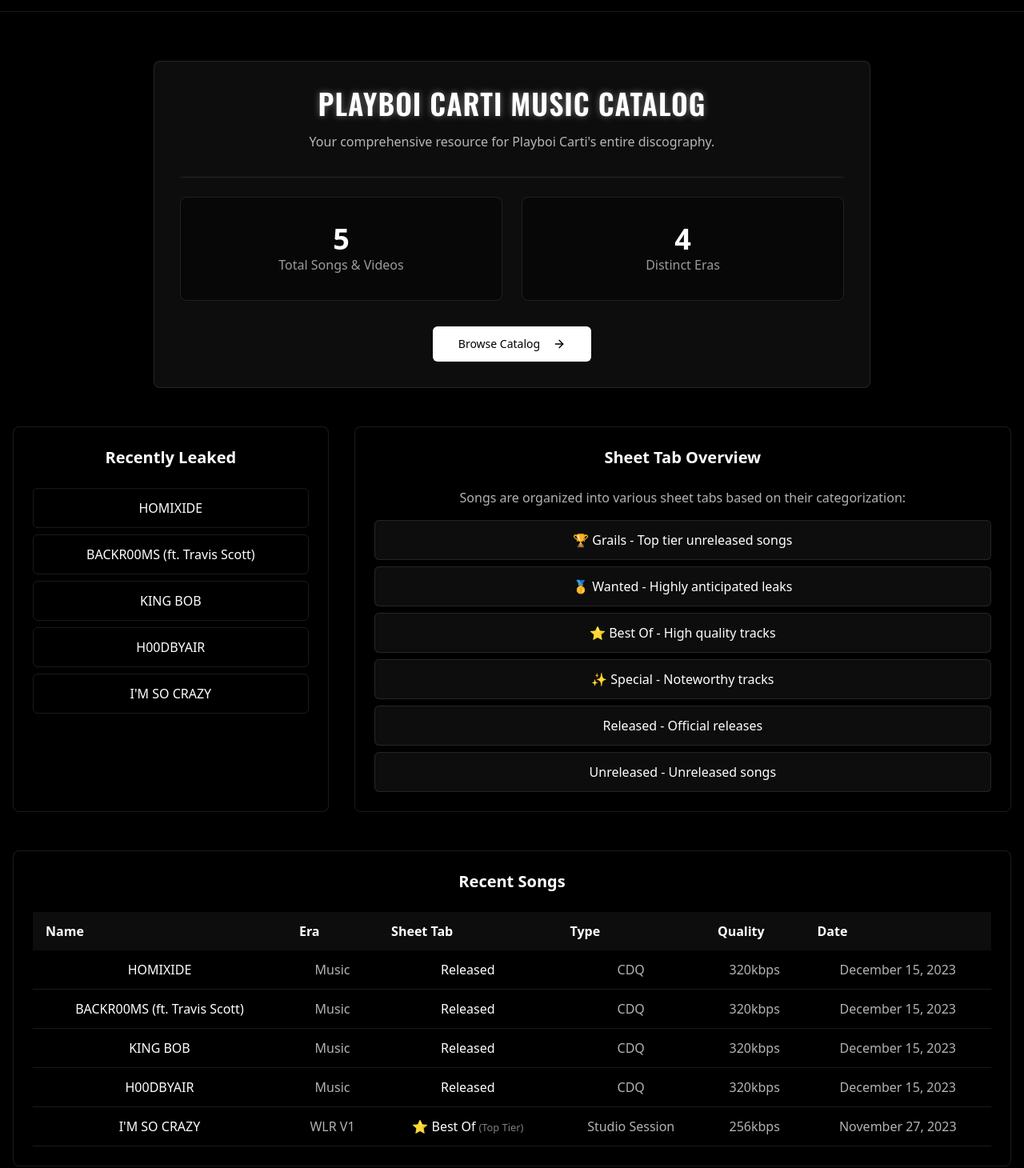
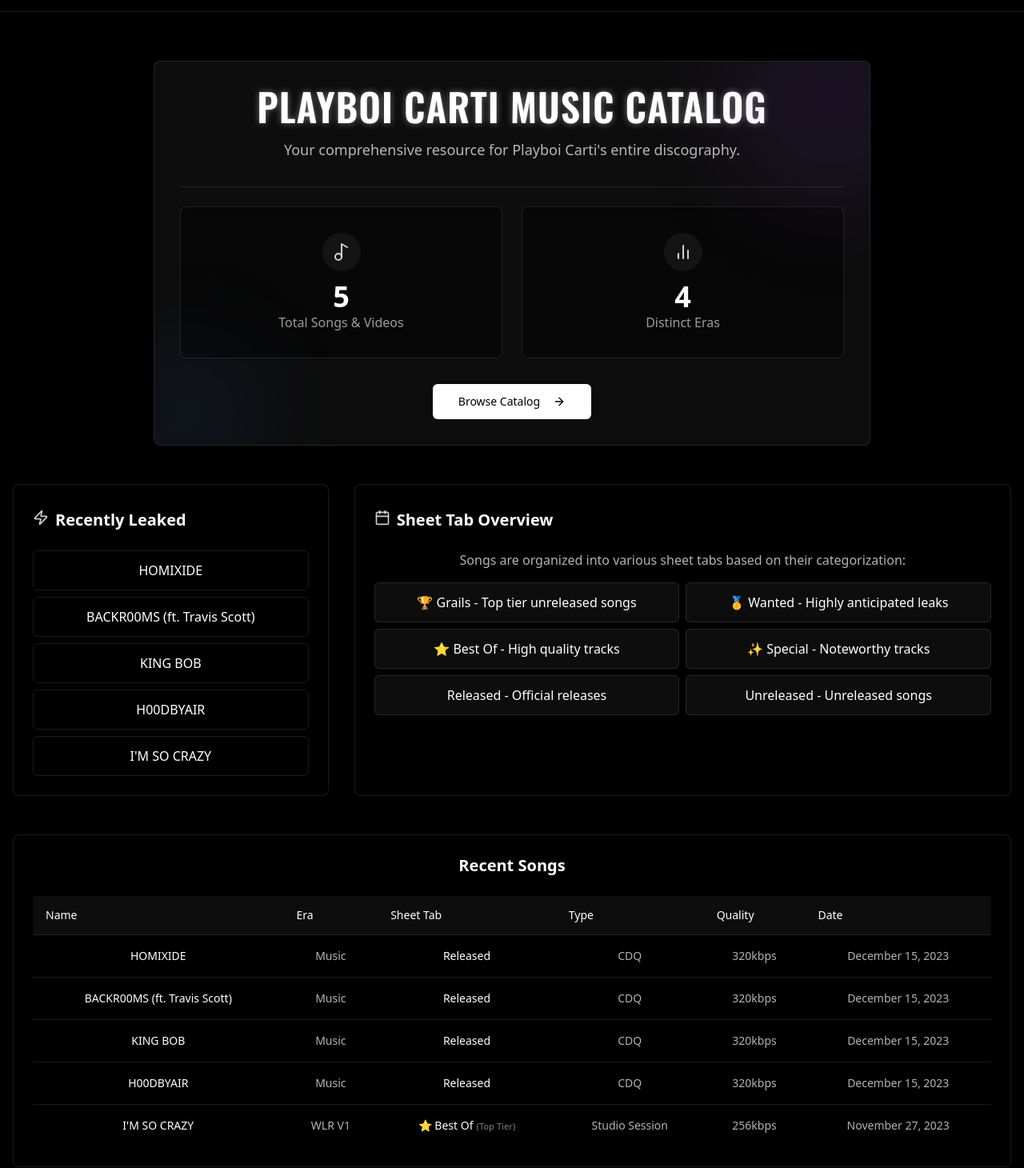
Before and after one commit to chuckdevelops/hello-ui-feedback, a React (Vite) app: page / in a window 1280 px wide. Shown: the part 52-1512 px from the top of the page at 80% size. Built offline with nearby package versions, Linux system fonts and the light colour scheme.

Commit message:
Improve homepage design and layout
This commit improves the overall design and layout of the homepage, maintaining the existing structure and essence.

```diff
--- a/src/pages/Index.tsx
+++ b/src/pages/Index.tsx
@@ -6,8 +6,10 @@ import Header from '../components/Header';
 import Footer from '../components/Footer';
 import { Card, CardHeader, CardContent } from '@/components/ui/card';
 import { Button } from '@/components/ui/button';
+import { Separator } from '@/components/ui/separator';
+import { Table, TableHeader, TableRow, TableHead, TableBody, TableCell } from '@/components/ui/table';
 import { albums } from '@/data/albums';
-import { ArrowRight } from 'lucide-react';
+import { ArrowRight, Music2, BarChart2, Calendar, Zap } from 'lucide-react';
 
 // Mock data for recent songs
 const recentSongs = [
@@ -45,22 +47,31 @@ const Index = () => {
         <Header />
         <main className="flex-grow container mx-auto px-4 py-8 mt-8 fade-in">
           {/* Hero Section */}
-          <div className="glass rounded-lg p-8 mb-12 mx-auto max-w-4xl scale-in">
-            <h1 className="text-4xl font-bold mb-4 carti-font text-center text-glow">PLAYBOI CARTI MUSIC CATALOG</h1>
-            <p className="text-center text-white/70 mb-8 max-w-xl mx-auto">
+          <div className="glass rounded-lg p-8 mb-12 mx-auto max-w-4xl scale-in relative overflow-hidden">
+            <div className="absolute -top-20 -right-20 w-64 h-64 rounded-full bg-purple-500/10 blur-3xl pointer-events-none"></div>
+            <div className="absolute -bottom-10 -left-10 w-40 h-40 rounded-full bg-blue-500/10 blur-3xl pointer-events-none"></div>
+
+            <h1 className="text-4xl md:text-5xl font-bold mb-4 carti-font text-center text-glow">PLAYBOI CARTI MUSIC CATALOG</h1>
+            <p className="text-center text-white/70 mb-8 max-w-xl mx-auto text-base md:text-lg">
               Your comprehensive resource for Playboi Carti's entire discography.
             </p>
-            <hr className="my-6 border-white/10" />
+            <Separator className="my-6 bg-white/10" />
 
             <div className="grid grid-cols-1 sm:grid-cols-2 gap-6 mb-8">
-              <Card className="bg-black/40 border border-white/10 text-white card-glow">
+              <Card className="bg-black/40 border border-white/10 text-white card-glow hover:bg-black/50 transition-colors">
                 <CardContent className="text-center py-8 flex flex-col items-center">
+                  <div className="w-12 h-12 rounded-full bg-white/5 flex items-center justify-center mb-3">
+                    <Music2 className="w-6 h-6 text-white/80" />
+                  </div>
                   <h2 className="text-4xl font-bold text-white">{recentSongs.length}</h2>
                   <p className="text-white/60">Total Songs & Videos</p>
                 </CardContent>
               </Card>
-              <Card className="bg-black/40 border border-white/10 text-white card-glow">
+              <Card className="bg-black/40 border border-white/10 text-white card-glow hover:bg-black/50 transition-colors">
                 <CardContent className="text-center py-8 flex flex-col items-center">
+                  <div className="w-12 h-12 rounded-full bg-white/5 flex items-center justify-center mb-3">
+                    <BarChart2 className="w-6 h-6 text-white/80" />
+                  </div>
                   <h2 className="text-4xl font-bold text-white">{eraCount}</h2>
                   <p className="text-white/60">Distinct Eras</p>
                 </CardContent>
@@ -68,9 +79,9 @@ const Index = () => {
             </div>
 
             <div className="text-center">
-              <Button asChild size="lg" className="bg-white text-black hover:bg-white/90 hover-scale">
+              <Button asChild size="lg" className="bg-white text-black hover:bg-white/90 hover-scale group">
                 <Link to="/songs" className="flex items-center">
-                  Browse Catalog <ArrowRight className="ml-2 h-4 w-4" />
+                  Browse Catalog <ArrowRight className="ml-2 h-4 w-4 group-hover:translate-x-1 transition-transform" />
                 </Link>
               </Button>
             </div>
@@ -81,7 +92,8 @@ const Index = () => {
             {/* Recently Leaked */}
             <div className="lg:col-span-4">
               <Card className="bg-black/40 border border-white/10 text-white h-full card-glow">
-                <CardHeader>
+                <CardHeader className="flex flex-row items-center gap-2">
+                  <Zap className="h-5 w-5 text-white/80" />
                   <h3 className="text-xl font-semibold text-white">Recently Leaked</h3>
                 </CardHeader>
                 <CardContent className="pt-0">
@@ -90,9 +102,10 @@ const Index = () => {
                       <Link
                         key={song.id}
                         to={`/songs/${song.id}`}
-                        className="block p-3 border border-white/10 rounded-md hover:bg-white/5 transition-colors"
+                        className="block p-3 border border-white/10 rounded-md hover:bg-white/5 transition-colors group relative overflow-hidden"
                       >
-                        {song.name}
+                        <div className="absolute inset-0 bg-gradient-to-r from-white/0 via-white/5 to-white/0 opacity-0 group-hover:opacity-100 transition-opacity"></div>
+                        <div className="relative">{song.name}</div>
                       </Link>
                     ))}
                   </div>
@@ -103,28 +116,29 @@ const Index = () => {
             {/* Sheet Tab Overview */}
             <div className="lg:col-span-8">
               <Card className="bg-black/40 border border-white/10 text-white h-full card-glow">
-                <CardHeader>
+                <CardHeader className="flex flex-row items-center gap-2">
+                  <Calendar className="h-5 w-5 text-white/80" />
                   <h3 className="text-xl font-semibold text-white">Sheet Tab Overview</h3>
                 </CardHeader>
                 <CardContent className="pt-0">
                   <p className="text-white/70 mb-4">Songs are organized into various sheet tabs based on their categorization:</p>
-                  <div className="space-y-2">
-                    <div className="p-3 border border-white/10 rounded-md bg-white/5">
+                  <div className="grid grid-cols-1 md:grid-cols-2 gap-2">
+                    <div className="p-3 border border-white/10 rounded-md bg-white/5 hover:bg-white/10 transition-colors">
                       🏆 Grails - Top tier unreleased songs
                     </div>
-                    <div className="p-3 border border-white/10 rounded-md bg-white/5">
+                    <div className="p-3 border border-white/10 rounded-md bg-white/5 hover:bg-white/10 transition-colors">
                       🥇 Wanted - Highly anticipated leaks
                     </div>
-                    <div className="p-3 border border-white/10 rounded-md bg-white/5">
+                    <div className="p-3 border border-white/10 rounded-md bg-white/5 hover:bg-white/10 transition-colors">
                       ⭐ Best Of - High quality tracks
                     </div>
-                    <div className="p-3 border border-white/10 rounded-md bg-white/5">
+                    <div className="p-3 border border-white/10 rounded-md bg-white/5 hover:bg-white/10 transition-colors">
                       ✨ Special - Noteworthy tracks
                     </div>
-                    <div className="p-3 border border-white/10 rounded-md bg-white/5">
+                    <div className="p-3 border border-white/10 rounded-md bg-white/5 hover:bg-white/10 transition-colors">
                       Released - Official releases
                     </div>
-                    <div className="p-3 border border-white/10 rounded-md bg-white/5">
+                    <div className="p-3 border border-white/10 rounded-md bg-white/5 hover:bg-white/10 transition-colors">
                       Unreleased - Unreleased songs
                     </div>
                   </div>
@@ -134,35 +148,35 @@ const Index = () => {
           </div>
 
           {/* Recent Songs Table */}
-          <Card className="bg-black/40 border border-white/10 text-white mb-10 card-glow">
+          <Card className="bg-black/40 border border-white/10 text-white mb-10 card-glow overflow-hidden">
             <CardHeader>
               <h3 className="text-xl font-semibold text-white">Recent Songs</h3>
             </CardHeader>
             <CardContent className="pt-0">
               <div className="overflow-x-auto">
-                <table className="w-full border-collapse">
-                  <thead className="bg-white/5">
-                    <tr>
-                      <th className="px-4 py-3 text-left text-white">Name</th>
-                      <th className="px-4 py-3 text-left text-white">Era</th>
-                      <th className="px-4 py-3 text-left text-white">Sheet Tab</th>
-                      <th className="px-4 py-3 text-left text-white">Type</th>
-                      <th className="px-4 py-3 text-left text-white">Quality</th>
-                      <th className="px-4 py-3 text-left text-white">Date</th>
-                    </tr>
-                  </thead>
-                  <tbody>
+                <Table>
+                  <TableHeader className="bg-white/5">
+                    <TableRow className="hover:bg-transparent">
+                      <TableHead className="text-white font-medium">Name</TableHead>
+                      <TableHead className="text-white font-medium">Era</TableHead>
+                      <TableHead className="text-white font-medium">Sheet Tab</TableHead>
+                      <TableHead className="text-white font-medium">Type</TableHead>
+                      <TableHead className="text-white font-medium">Quality</TableHead>
+                      <TableHead className="text-white font-medium">Date</TableHead>
+                    </TableRow>
+                  </TableHeader>
+                  <TableBody>
                     {recentSongs.map(song => (
-                      <tr key={song.id} className="border-b border-white/10 hover:bg-white/5">
-                        <td className="px-4 py-3">
+                      <TableRow key={song.id} className="border-b border-white/10 hover:bg-white/5">
+                        <TableCell>
                           <Link to={`/songs/${song.id}`} className="text-white hover:text-white/80 transition-colors">
                             {song.name}
                           </Link>
-                        </td>
-                        <td className="px-4 py-3 text-white/70">
+                        </TableCell>
+                        <TableCell className="text-white/70">
                           {song.era || <em className="text-white/40">Unknown</em>}
-                        </td>
-                        <td className="px-4 py-3">
+                        </TableCell>
+                        <TableCell>
                           {song.primary_tab_name && song.primary_tab_name !== "Unknown" ? (
                             <>
                               <span className="text-white">{song.primary_tab_name}</span>
@@ -173,14 +187,14 @@ const Index = () => {
                           ) : (
                             <em className="text-white/40">Unknown</em>
                           )}
-                        </td>
-                        <td className="px-4 py-3 text-white/70">{formatType(song.type)}</td>
-                        <td className="px-4 py-3 text-white/70">{song.quality}</td>
-                        <td className="px-4 py-3 text-white/70">{song.leak_date}</td>
-                      </tr>
+                        </TableCell>
+                        <TableCell className="text-white/70">{formatType(song.type)}</TableCell>
+                        <TableCell className="text-white/70">{song.quality}</TableCell>
+                        <TableCell className="text-white/70">{song.leak_date}</TableCell>
+                      </TableRow>
                     ))}
-                  </tbody>
-                </table>
+                  </TableBody>
+                </Table>
               </div>
             </CardContent>
           </Card>
```
